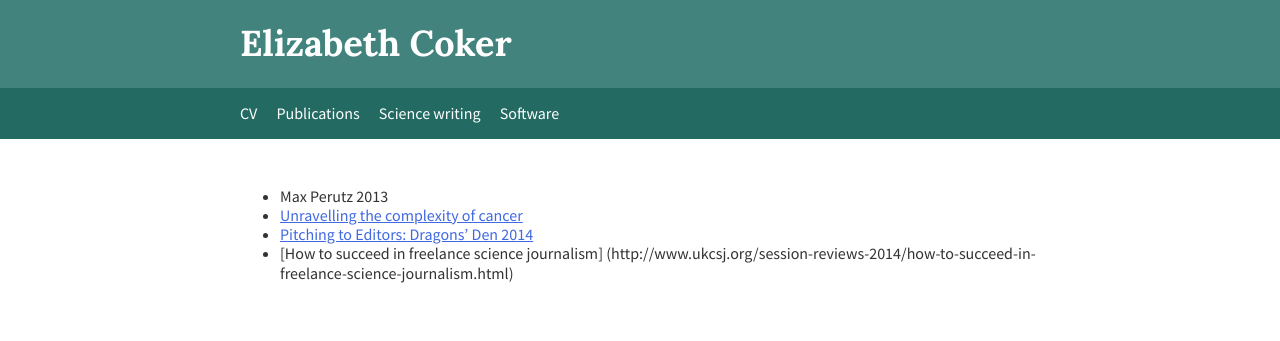
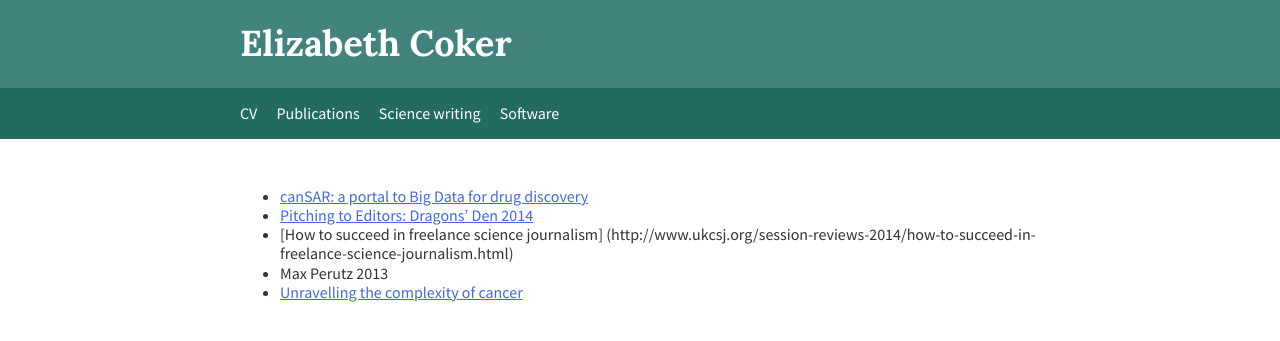
Before and after one commit to eac54/eac54.github.io, a Jekyll site: the page built from Writing/index.md, in a window 1280 px wide. Shown: the top 341 px of the page. Built offline with Jekyll 4.4.1, drawn with Linux system fonts in a browser that asks for light colours.

Commit message:
Update index.md

```diff
--- a/Writing/index.md
+++ b/Writing/index.md
@@ -2,7 +2,8 @@
 title: Science Writing
 ---
 
+* [canSAR: a portal to Big Data for drug discovery](http://www.drugtargetreview.com/9973/content-type/drug-target-review-extra/cansar-a-portal-to-big-data-for-drug-discovery/)
+* [Pitching to Editors: Dragons’ Den 2014](http://www.ukcsj.org/session-reviews-2014/pitching-to-editors-dragons-den-2014.html)
+* [How to succeed in freelance science journalism] (http://www.ukcsj.org/session-reviews-2014/how-to-succeed-in-freelance-science-journalism.html)
 * Max Perutz 2013
 * [Unravelling the complexity of cancer](http://www.icr.ac.uk/news-features/latest-features/mel-greaves-science-writer-of-the-year-2013/unravelling-the-complexity-of-cancer)
-* [Pitching to Editors: Dragons’ Den 2014](http://www.ukcsj.org/session-reviews-2014/pitching-to-editors-dragons-den-2014.html)
-* [How to succeed in freelance science journalism] (http://www.ukcsj.org/session-reviews-2014/how-to-succeed-in-freelance-science-journalism.html)
```
